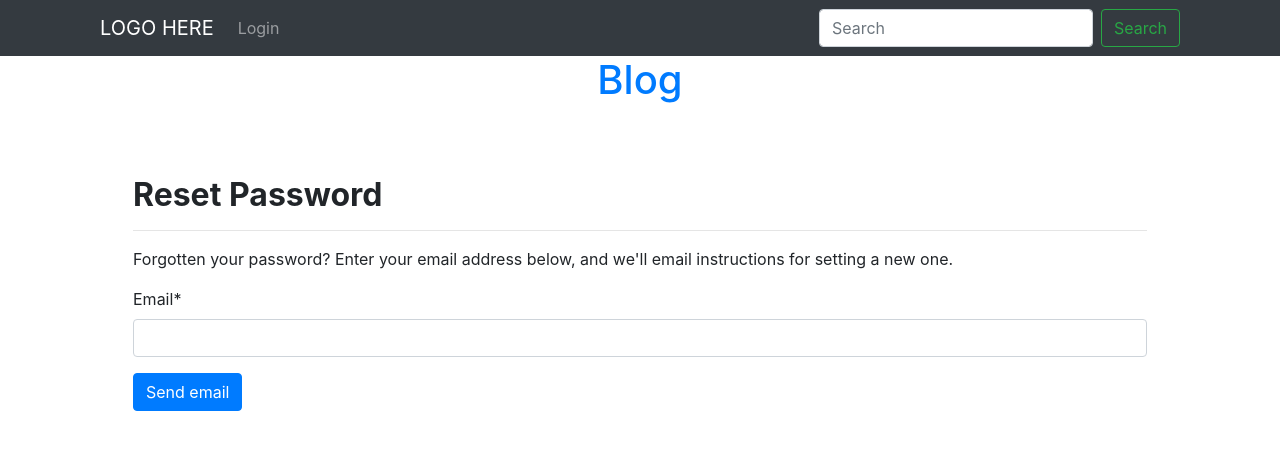
After one commit to teonasnetto/django_simple_blog, a Django app: page /password_reset in a window 1280 px wide. The commit adds this page. Shown: the top 458 px of the page. Run offline with Django 4.2, Linux system fonts and the light colour scheme; some libraries are stand-ins or nearby versions.

Commit message:
add passwd reset

```diff
--- a/sitemock/core/templates/core/login.html
+++ b/sitemock/core/templates/core/login.html
@@ -15,6 +15,7 @@
         {{ login_form|crispy }}
         <button class="btn btn-primary" type="submit">Login</button>
       </form>
+      <p class="text-center">Forgot password? <a href="{% url 'core:password_reset'  %}">Recover here!</a>.</p>
       <p class="text-center">Don't have an account? <a href="{% url 'core:register' %}">Create an account</a>.</p>
 
     </div>
--- /dev/null
+++ b/sitemock/core/templates/core/password/password_reset.html
@@ -0,0 +1,20 @@
+{% extends 'core/base.html' %}
+
+
+{% block content %}
+
+	{% load crispy_forms_tags %}
+
+	<!--Reset Password-->
+	<div class="container p-5">
+  	 	<h2 class="font-weight-bold mt-3">Reset Password</h2>
+		<hr>
+		<p>Forgotten your password? Enter your email address below, and we'll email instructions for setting a new one.</p>
+        <form method="POST">
+            {% csrf_token %}
+            {{ password_reset_form|crispy }}
+            <button class="btn btn-primary" type="submit">Send email</button>
+        </form>
+  	</div>
+
+{% endblock %}
--- a/sitemock/core/urls.py
+++ b/sitemock/core/urls.py
@@ -1,5 +1,6 @@
 from django.urls import path
 from . import views
+from django.contrib.auth import views as auth_views
 
 app_name = 'core'
 
@@ -12,6 +13,7 @@ urlpatterns = [
     path("user/dashboard/", views.dashboard, name="dashboard"),
     path("user/edit/", views.edit_user, name="edit_user"),
     path("user/editar-senha/", views.edit_passwd, name="edit_passwd"),
+    path("password_reset", views.password_reset_request, name="password_reset"),
 ]
 
 handler404 = 'sitemock.core.views.error_404_view'
--- a/sitemock/core/views.py
+++ b/sitemock/core/views.py
@@ -1,9 +1,17 @@
 from django.shortcuts import render, redirect
+from django.core.mail import send_mail, BadHeaderError
+from django.http import HttpResponse
+from django.contrib.auth.models import User
+from django.template.loader import render_to_string
+from django.db.models.query_utils import Q
+from django.utils.http import urlsafe_base64_encode
+from django.contrib.auth.tokens import default_token_generator
+from django.utils.encoding import force_bytes
 from django.contrib.auth.decorators import login_required
 from .forms import NewUserForm, Contact, EditAccountForm
 from django.contrib.auth import login, authenticate, logout
 from django.contrib import messages
-from django.contrib.auth.forms import AuthenticationForm, PasswordChangeForm
+from django.contrib.auth.forms import AuthenticationForm, PasswordChangeForm, PasswordResetForm
 from rolepermissions.decorators import has_permission_decorator, has_role_decorator
 from rolepermissions.roles import assign_role, remove_role
 from rolepermissions.permissions import revoke_permission, grant_permission
@@ -95,6 +103,36 @@ def contact(request):
         form = Contact()
     return render(request, 'core/contact.html', {'contact_form': form})
 
+def password_reset_request(request):
+	if request.method == "POST":
+		password_reset_form = PasswordResetForm(request.POST)
+		if password_reset_form.is_valid():
+			data = password_reset_form.cleaned_data['email']
+			associated_users = User.objects.filter(Q(email=data))
+			if associated_users.exists():
+				for user in associated_users:
+					subject = "Password Reset Requested"
+					email_template_name = "core/password/password_reset_email.txt"
+					c = {
+					"email":user.email,
+					'domain':'127.0.0.1:8000',
+					'site_name': 'Website',
+					"uid": urlsafe_base64_encode(force_bytes(user.pk)),
+					"user": user,
+					'token': default_token_generator.make_token(user),
+					'protocol': 'http',
+					}
+					email = render_to_string(email_template_name, c)
+					try:
+						send_mail(subject, email, 'admin@example.com' , [user.email], fail_silently=False)
+					except BadHeaderError:
+						return HttpResponse('Invalid header found.')
+					return redirect ("password_reset_done")
+			messages.error(request, "Email de usuário não encontrado.")
+	else:
+		password_reset_form = PasswordResetForm()
+	return render(request=request, template_name="core/password/password_reset.html", context={"password_reset_form":password_reset_form})
+
 def error_404_view(request, exception):
 
     # we add the path to the the 404.html file
--- a/sitemock/urls.py
+++ b/sitemock/urls.py
@@ -15,10 +15,15 @@ Including another URLconf
 """
 from django.contrib import admin
 from django.urls import path, include
+from django.contrib.auth import views as auth_views
 from django.conf.urls import handler404, handler500
 
 urlpatterns = [
     path('admin/', admin.site.urls),
+    # path('accounts/', include('django.contrib.auth.urls')),
+    path('password_reset/done/', auth_views.PasswordResetDoneView.as_view(template_name='core/password/password_reset_done.html'), name='password_reset_done'),
+    path('reset/<uidb64>/<token>/', auth_views.PasswordResetConfirmView.as_view(template_name="core/password/password_reset_confirm.html"), name='password_reset_confirm'),
+    path('reset/done/', auth_views.PasswordResetCompleteView.as_view(template_name='core/password/password_reset_complete.html'), name='password_reset_complete'),
     path('', include('sitemock.core.urls', namespace='core')),
     path('blog/', include('sitemock.blog.urls', namespace='blog')),
 ]
```
Also changed, not shown: sitemock/core/templates/core/password/password_reset_complete.html (added, +13 -0 lines), sitemock/core/templates/core/password/password_reset_confirm.html (added, +19 -0 lines), sitemock/core/templates/core/password/password_reset_done.html (added, +12 -0 lines), sitemock/core/templates/core/password/password_reset_email.txt (added, +15 -0 lines).
